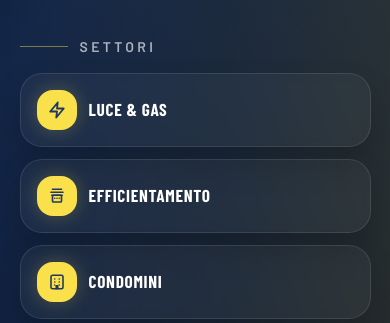
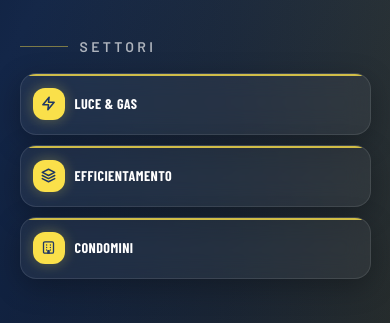
Before and after one commit to daviducciope/hurka, a plain HTML site: page preview.html in a window 390 px wide. Shown: the part 808-1131 px from the top of the page. Drawn offline with nearby package versions, Linux system fonts and the light colour scheme; a web font is replaced by a local one.

Commit message:
Refactor hero section layout and update card styles for improved responsiveness and visual consistency

```diff
--- a/preview.html
+++ b/preview.html
@@ -211,7 +211,6 @@
 
     <div class="relative z-10 mx-auto grid w-full max-w-[1180px] items-center gap-10 md:grid-cols-[minmax(0,.95fr)_minmax(0,1.05fr)] md:gap-[clamp(2.5rem,4vw,4.75rem)]">
       <div class="relative md:pr-6">
-        <div class="pointer-events-none absolute right-[-2rem] top-[52%] hidden h-[2px] w-[clamp(72px,9vw,118px)] bg-[linear-gradient(90deg,rgba(250,224,74,.85),rgba(250,224,74,0))] opacity-80 shadow-[0_0_18px_rgba(250,224,74,.3)] md:block"></div>
 
         <h1 class="mb-5 text-balance font-display text-[clamp(3.2rem,7vw,6rem)] font-extrabold uppercase leading-[.9] tracking-[-.02em] text-white">
           Soluzioni<span class="block text-brand-yellow">integrate.</span>Risultati<span class="block text-white">immediati.</span>
@@ -229,36 +228,46 @@
           </a>
         </div>
 
-        <div class="mt-8 max-w-[42rem] max-md:mb-4">
+        <div class="mt-8 max-w-[44rem] max-md:mb-4">
           <div class="mb-4 inline-flex items-center gap-3 text-sm font-semibold tracking-[.24em] text-white/65">
             <span class="h-px w-12 bg-brand-yellow/45"></span>
             SETTORI
           </div>
-          <div class="grid gap-3 sm:grid-cols-2 md:grid-cols-3 md:gap-3.5">
-            <div class="rounded-[22px] border border-white/10 bg-white/[.045] p-4 shadow-[0_16px_32px_rgba(0,0,0,.18)] backdrop-blur-sm">
-              <div class="flex items-center gap-3">
-                <span class="inline-flex h-10 w-10 items-center justify-center rounded-2xl bg-brand-yellow text-brand-navy shadow-[0_0_20px_rgba(250,224,74,.24)]">
-                  <svg width="18" height="18" viewBox="0 0 24 24" fill="none" stroke="currentColor" stroke-width="2.4" stroke-linecap="round" stroke-linejoin="round" aria-hidden="true"><polyline points="13 2 3 14 12 14 11 22 21 10 12 10 13 2"/></svg>
+          <div class="grid gap-2.5 sm:grid-cols-3">
+
+            <!-- Card: Luce & Gas -->
+            <div class="group relative overflow-hidden rounded-2xl border border-white/10 bg-white/[.05] px-3 py-3.5 shadow-[0_8px_28px_rgba(0,0,0,.28)] backdrop-blur-md transition duration-200 hover:-translate-y-0.5 hover:border-brand-yellow/30 hover:bg-[linear-gradient(135deg,rgba(250,224,74,.09),rgba(250,224,74,.03))]">
+              <div class="pointer-events-none absolute inset-x-0 top-0 h-[2px] bg-brand-yellow opacity-80"></div>
+              <div class="flex items-center gap-2.5">
+                <span class="inline-flex h-8 w-8 shrink-0 items-center justify-center rounded-xl bg-brand-yellow text-brand-navy shadow-[0_0_14px_rgba(250,224,74,.30)]">
+                  <svg width="15" height="15" viewBox="0 0 24 24" fill="none" stroke="currentColor" stroke-width="2.5" stroke-linecap="round" stroke-linejoin="round" aria-hidden="true"><polyline points="13 2 3 14 12 14 11 22 21 10 12 10 13 2"/></svg>
                 </span>
-                <span class="font-display text-[1.08rem] font-bold uppercase leading-none tracking-[.04em] text-white">Luce &amp; Gas</span>
+                <span class="whitespace-nowrap font-display text-[.88rem] font-bold uppercase leading-none tracking-[.03em] text-white">Luce &amp; Gas</span>
               </div>
             </div>
-            <div class="rounded-[22px] border border-white/10 bg-white/[.045] p-4 shadow-[0_16px_32px_rgba(0,0,0,.18)] backdrop-blur-sm">
-              <div class="flex items-center gap-3">
-                <span class="inline-flex h-10 w-10 items-center justify-center rounded-2xl bg-brand-yellow text-brand-navy shadow-[0_0_20px_rgba(250,224,74,.24)]">
-                  <svg width="18" height="18" viewBox="0 0 24 24" fill="none" stroke="currentColor" stroke-width="2.2" stroke-linecap="round" stroke-linejoin="round" aria-hidden="true"><path d="M4 7h16"/><path d="M6 3h12"/><path d="M5 11h14"/><rect x="6" y="11" width="12" height="9" rx="1.5"/><path d="M9 15h.01"/><path d="M12 15h.01"/><path d="M15 15h.01"/></svg>
+
+            <!-- Card: Efficientamento -->
+            <div class="group relative overflow-hidden rounded-2xl border border-white/10 bg-white/[.05] px-3 py-3.5 shadow-[0_8px_28px_rgba(0,0,0,.28)] backdrop-blur-md transition duration-200 hover:-translate-y-0.5 hover:border-brand-yellow/30 hover:bg-[linear-gradient(135deg,rgba(250,224,74,.09),rgba(250,224,74,.03))]">
+              <div class="pointer-events-none absolute inset-x-0 top-0 h-[2px] bg-brand-yellow opacity-80"></div>
+              <div class="flex items-center gap-2.5">
+                <span class="inline-flex h-8 w-8 shrink-0 items-center justify-center rounded-xl bg-brand-yellow text-brand-navy shadow-[0_0_14px_rgba(250,224,74,.30)]">
+                  <svg width="15" height="15" viewBox="0 0 24 24" fill="none" stroke="currentColor" stroke-width="2.3" stroke-linecap="round" stroke-linejoin="round" aria-hidden="true"><path d="M12 2L2 7l10 5 10-5-10-5z"/><path d="M2 17l10 5 10-5"/><path d="M2 12l10 5 10-5"/></svg>
                 </span>
-                <span class="font-display text-[1.08rem] font-bold uppercase leading-none tracking-[.04em] text-white">Efficientamento</span>
+                <span class="whitespace-nowrap font-display text-[.88rem] font-bold uppercase leading-none tracking-[.03em] text-white">Efficientamento</span>
               </div>
             </div>
-            <div class="rounded-[22px] border border-white/10 bg-white/[.045] p-4 shadow-[0_16px_32px_rgba(0,0,0,.18)] backdrop-blur-sm">
-              <div class="flex items-center gap-3">
-                <span class="inline-flex h-10 w-10 items-center justify-center rounded-2xl bg-brand-yellow text-brand-navy shadow-[0_0_20px_rgba(250,224,74,.24)]">
-                  <svg width="18" height="18" viewBox="0 0 24 24" fill="none" stroke="currentColor" stroke-width="2.1" stroke-linecap="round" stroke-linejoin="round" aria-hidden="true"><rect x="4" y="3" width="16" height="18" rx="2"/><path d="M9 8h.01"/><path d="M15 8h.01"/><path d="M9 12h.01"/><path d="M15 12h.01"/><path d="M9 16h.01"/><path d="M15 16h.01"/><path d="M11 21v-4h2v4"/></svg>
+
+            <!-- Card: Condomini -->
+            <div class="group relative overflow-hidden rounded-2xl border border-white/10 bg-white/[.05] px-3 py-3.5 shadow-[0_8px_28px_rgba(0,0,0,.28)] backdrop-blur-md transition duration-200 hover:-translate-y-0.5 hover:border-brand-yellow/30 hover:bg-[linear-gradient(135deg,rgba(250,224,74,.09),rgba(250,224,74,.03))]">
+              <div class="pointer-events-none absolute inset-x-0 top-0 h-[2px] bg-brand-yellow opacity-80"></div>
+              <div class="flex items-center gap-2.5">
+                <span class="inline-flex h-8 w-8 shrink-0 items-center justify-center rounded-xl bg-brand-yellow text-brand-navy shadow-[0_0_14px_rgba(250,224,74,.30)]">
+                  <svg width="15" height="15" viewBox="0 0 24 24" fill="none" stroke="currentColor" stroke-width="2.1" stroke-linecap="round" stroke-linejoin="round" aria-hidden="true"><rect x="4" y="3" width="16" height="18" rx="2"/><path d="M9 8h.01"/><path d="M15 8h.01"/><path d="M9 12h.01"/><path d="M15 12h.01"/><path d="M9 16h.01"/><path d="M15 16h.01"/><path d="M11 21v-4h2v4"/></svg>
                 </span>
-                <span class="font-display text-[1.08rem] font-bold uppercase leading-none tracking-[.04em] text-white">Condomini</span>
+                <span class="whitespace-nowrap font-display text-[.88rem] font-bold uppercase leading-none tracking-[.03em] text-white">Condomini</span>
               </div>
             </div>
+
           </div>
         </div>
       </div>
```
